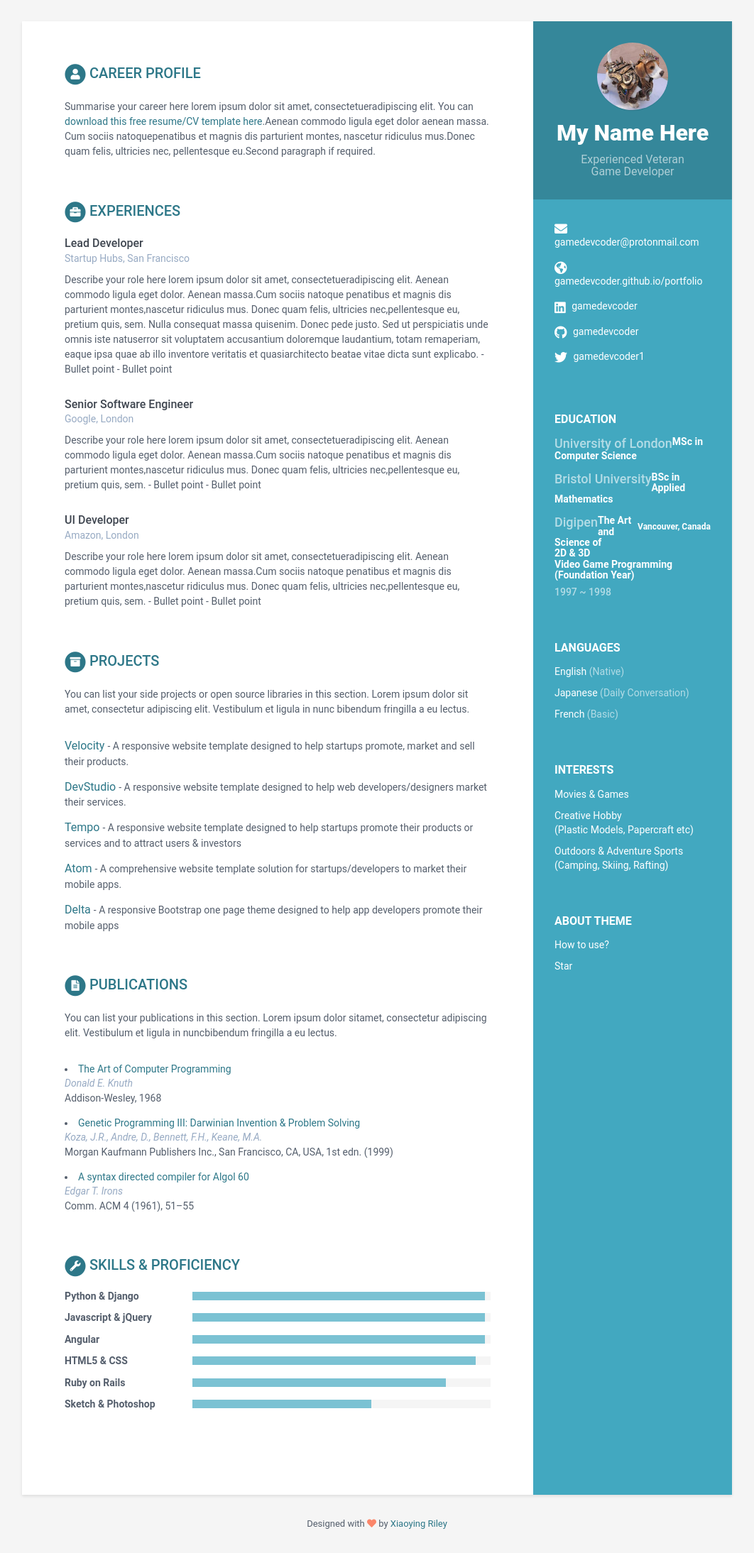
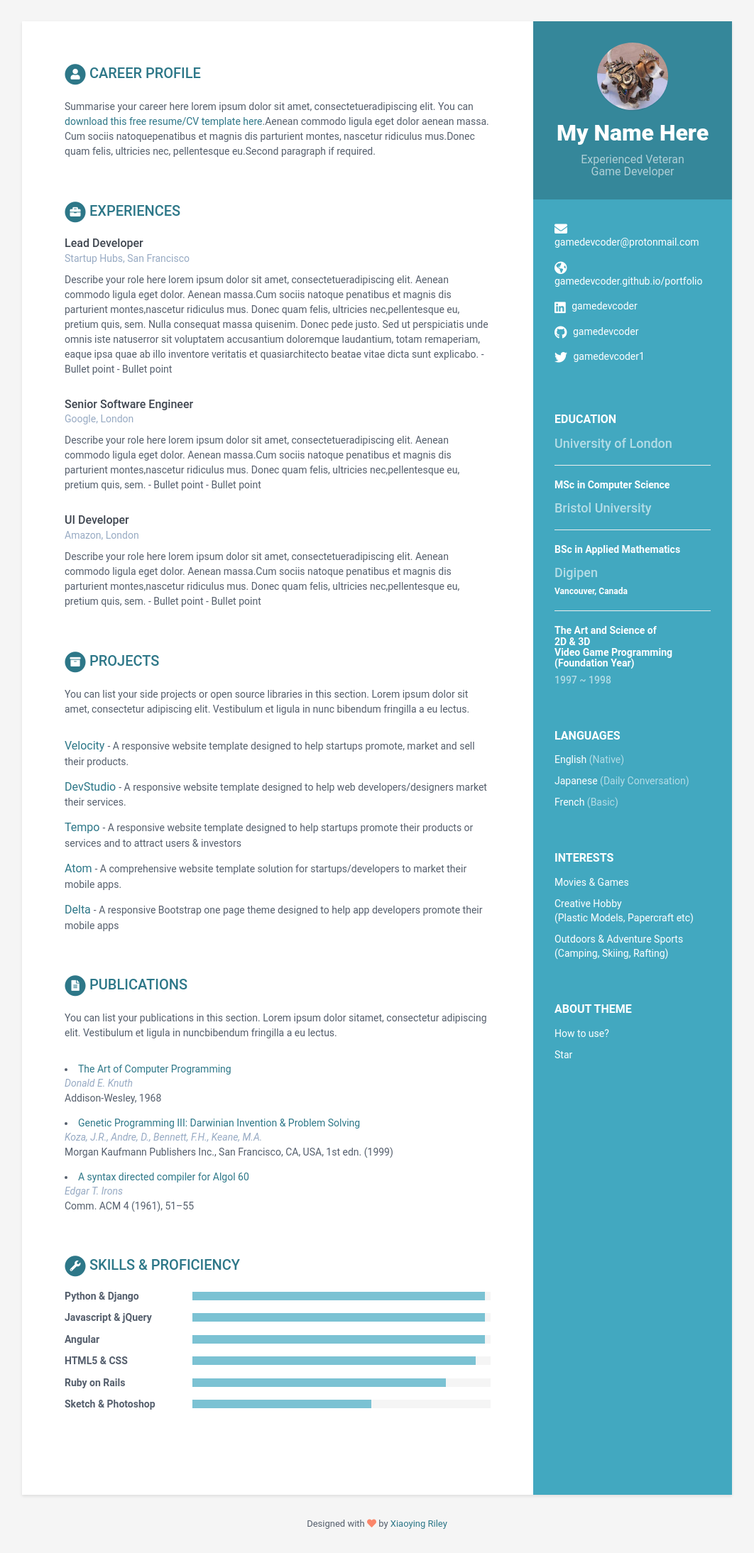
Before and after one commit to GameDevCoder/resume, a Jekyll site: the page built from index.html, in a window 1280 px wide. Shown: the whole page at 71% size, without its empty margins (109-1171 px from the left). Built offline with Jekyll 4.4.1, drawn with Linux system fonts in a browser that asks for light colours.

Commit message:
Updated '_includes/education.html' via CloudCannon

```diff
--- a/_includes/education.html
+++ b/_includes/education.html
@@ -9,9 +9,9 @@
 
     {% for graduation in education %}
     <div class="item">
-      <h4 class="meta" style="float: left">{{ graduation.university }}</h4>
-      <h6 class="location" style="float: right">{{ graduation.location }}</h6>
-
+      <h4 class="meta";style="text-align:left;float:left;">{{ graduation.university }}</h4>
+      <h6 class="location";style="text-align:right;float:right;">{{ graduation.location }}</h6>
+      <hr style="clear:both;"/>
       <h5 class="degree">{{ graduation.degree }}</h5>
       <div class="time">{{ graduation.time }}</div>
     </div><!--//item-->
```
